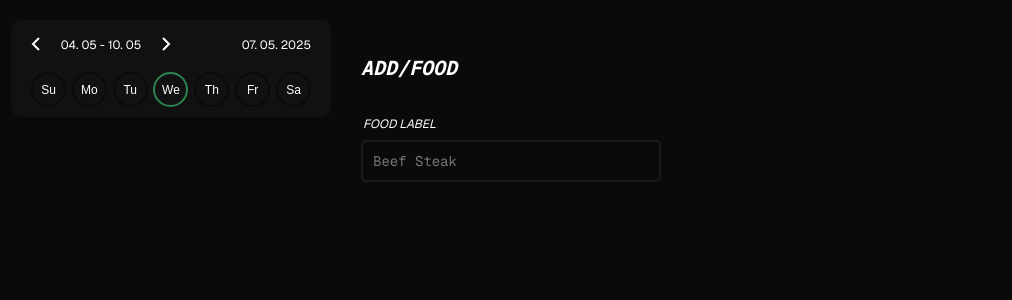
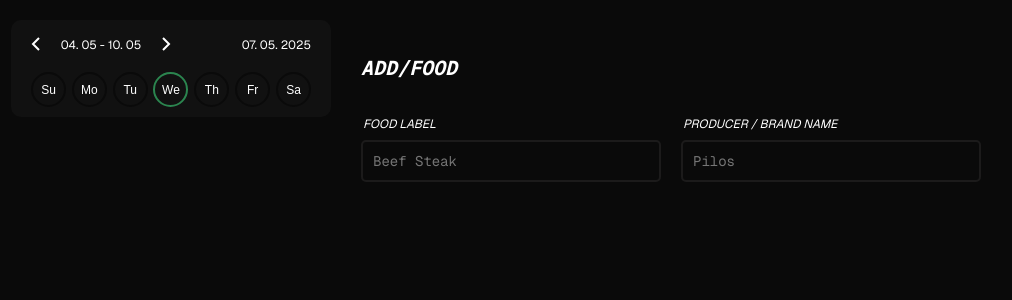
Before and after one commit to viktor-karpinski/vorder2, a Next.js app in the folder app/: page /dashboard/add/food in a window 1280 px wide. Shown: the top 300 px of the page, without its empty margins (9-1021 px from the left). Built offline with nearby package versions, Linux system fonts and the light colour scheme.

Commit message:
current state

```diff
--- a/app/src/app/dashboard/(nutrition)/add/food/page.jsx
+++ b/app/src/app/dashboard/(nutrition)/add/food/page.jsx
@@ -19,7 +19,10 @@ const AddFood = () => {
                 Add/Food
             </h2>
 
-            <Input label="food label" type="text" placeholder="Beef Steak" />
+            <div>
+                <Input label="food label" type="text" name="label" placeholder="Beef Steak" error="" />
+                <Input label="producer / brand name" name="producer" type="text" placeholder="Pilos" />
+            </div>
         </form>
     )
 }
--- a/app/src/style/style.css
+++ b/app/src/style/style.css
@@ -70,6 +70,17 @@ a, button, label, input, textarea {
   margin-top: 2.5rem;
 }
 
+#dashboard main form div {
+  display: -webkit-box;
+  display: -ms-flexbox;
+  display: flex;
+  -webkit-box-orient: horizontal;
+  -webkit-box-direction: normal;
+      -ms-flex-direction: row;
+          flex-direction: row;
+  gap: 2rem;
+}
+
 #dashboard .input-box {
   display: -webkit-box;
   display: -ms-flexbox;
@@ -107,6 +118,7 @@ a, button, label, input, textarea {
   color: #ff2424;
   font-size: 1.2rem;
   margin-left: 0.5rem;
+  height: 1.55rem;
 }
 
 #calendar-navigation {
--- a/app/src/style/style.scss
+++ b/app/src/style/style.scss
@@ -68,6 +68,12 @@ a, button, label, input, textarea {
         margin-bottom: 3.5rem;
         margin-top: 2.5rem;
       }
+
+      div {
+        display: flex;
+        flex-direction: row;
+        gap: 2rem;
+      }
     }
   }
 
@@ -105,6 +111,7 @@ a, button, label, input, textarea {
       color: #ff2424;
       font-size: 1.2rem;
       margin-left: 0.5rem;
+      height: 1.55rem;
     }
   }
 }
```
Also changed, not shown: 1 other file (tests, documents, lock files or other folders).
